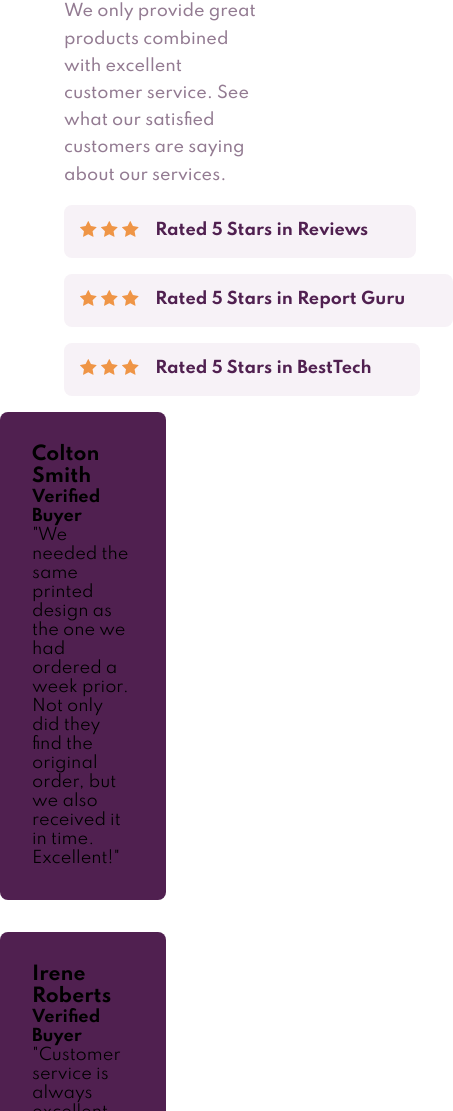
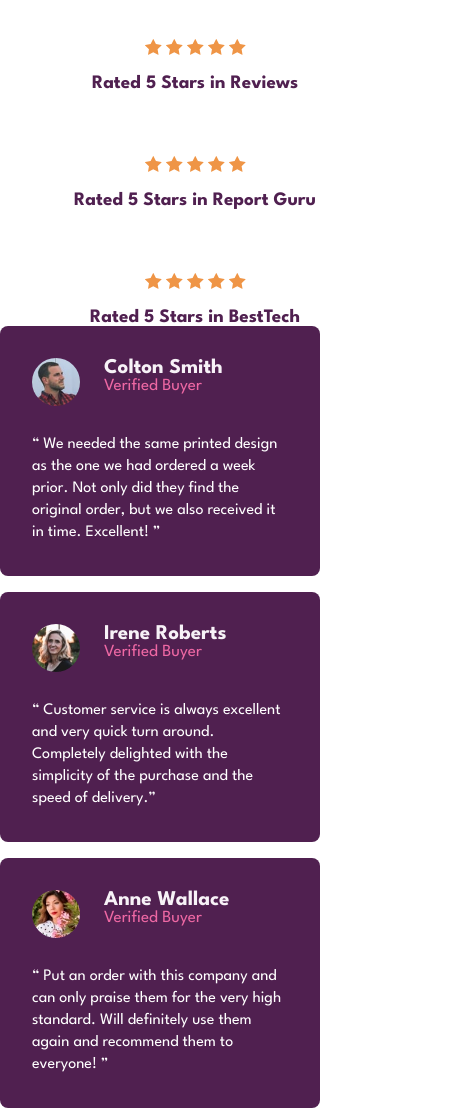
Before and after one commit to TheCoderGuru/social-proof-section, a plain HTML site: page index.html in a window 390 px wide. Shown: the part 312-1423 px from the top of the page, 453 px wide, since content can reach past the window. Drawn offline with Linux system fonts and the light colour scheme.

Commit message:
Currently working on the card section of the mobile version

```diff
--- a/index.html
+++ b/index.html
@@ -4,88 +4,116 @@
     <meta charset="utf-8" />
     <meta content="width=device-width, initial-scale=1.0" name="viewport" />
     <!-- displays site properly based on user's device -->
-  <link href="./images/favicon-32x32.png" rel="icon" sizes="32x32" type="image/png" />
-  <link rel="stylesheet" href="style.css">
-  <link rel="preconnect" href="https://fonts.googleapis.com">
-  <link rel="preconnect" href="https://fonts.gstatic.com" crossorigin>
-  <link href="https://fonts.googleapis.com/css2?family=Spartan:wght@400;500;700&display=swap" rel="stylesheet">
-  <title>
-    Frontend Mentor | Social proof section
-  </title>
+    <link
+      href="./images/favicon-32x32.png"
+      rel="icon"
+      sizes="32x32"
+      type="image/png"
+    />
+    <link rel="stylesheet" href="style.css" />
+    <link rel="preconnect" href="https://fonts.googleapis.com" />
+    <link rel="preconnect" href="https://fonts.gstatic.com" crossorigin />
+    <link
+      href="https://fonts.googleapis.com/css2?family=League+Spartan:wght@400;500;700&display=swap"
+      rel="stylesheet"
+    />
+    <title>Frontend Mentor | Social proof section</title>
     <!-- Feel free to remove these styles or customise in your own stylesheet 👍 -->
   </head>
 
   <body>
-  <main class="flex-container">
-    <h1 class="title">
-      10,000+ of our users love our products.
-    </h1>
-    <p class="description">
+    <main class="container">
+      <h1 class="container__title">10,000+ of our users love our products.</h1>
+      <p class="container__description">
         We only provide great products combined with excellent customer service.
         See what our satisfied customers are saying about our services.
       </p>
       <div class="rating">
         <div class="rating__star_group">
-        <img class="rating__star" src="./images/icon-star.svg">
-        <img class="rating__star" src="./images/icon-star.svg">
-        <img class="rating__star" src="./images/icon-star.svg">
+          <img class="rating__star" src="./images/icon-star.svg" />
+          <img class="rating__star" src="./images/icon-star.svg" />
+          <img class="rating__star" src="./images/icon-star.svg" />
+          <img class="rating__star" src="./images/icon-star.svg" />
+          <img class="rating__star" src="./images/icon-star.svg" />
         </div>
-      <h2 class="rating__description">
-        Rated 5 Stars in Reviews
-      </h2>
+        <h2 class="rating__description">Rated 5 Stars in Reviews</h2>
       </div>
       <div class="rating">
         <div class="rating__star_group">
           <img class="rating__star" src="./images/icon-star.svg" />
           <img class="rating__star" src="./images/icon-star.svg" />
           <img class="rating__star" src="./images/icon-star.svg" />
+          <img class="rating__star" src="./images/icon-star.svg" />
+          <img class="rating__star" src="./images/icon-star.svg" />
         </div>
-      <h2 class="rating__description">
-        Rated 5 Stars in Report Guru
-      </h2>
+        <h2 class="rating__description">Rated 5 Stars in Report Guru</h2>
       </div>
+
       <div class="rating">
         <div class="rating__star_group">
           <img class="rating__star" src="./images/icon-star.svg" />
           <img class="rating__star" src="./images/icon-star.svg" />
           <img class="rating__star" src="./images/icon-star.svg" />
+          <img class="rating__star" src="./images/icon-star.svg" />
+          <img class="rating__star" src="./images/icon-star.svg" />
         </div>
-      <h2 class="rating__description">
-        Rated 5 Stars in BestTech
-      </h2>
-    </div>
-    <div class="card-container">
-      <div class="card">
-        <article class="content">
-          <h3 class="content__title">Colton Smith</h3>
-          <h4 class="content__subtitle">Verified Buyer</h4>
-          <p class="content__description">"We needed the same printed design as the one we had ordered a week prior.
-            Not only did they find the original order, but we also received it in time.
-            Excellent!"
-          </p>
-        </article>
-        <div class="card">
-          <article class="content">
-            <h3 class="content__title">Irene Roberts</h3>
-            <h4 class="content__subtitle">Verified Buyer</h4>
-            <p class="content__description">"Customer service is always excellent and very quick turn around. Completely
-              delighted with the simplicity of the purchase and the speed of delivery."
-            </p>
-          </article>
+        <h2 class="rating__description">Rated 5 Stars in BestTech</h2>
       </div>
 
+      <div class="card__group">
         <div class="card">
-          <article class="content">
-            <h3 class="content__title">Anne Wallace</h3>
-            <h4 class="content__subtitle">Verified Buyer</h4>
-            <p class="content__description">"Put an order with this company and can only praise them for the very high
-              standard. Will definitely use them again and recommend them to everyone!"
+          <div class="card__flex">
+            <div>
+              <img
+                src="./images/image-colton.jpg"
+                alt=""
+                class="card__avatar"
+              />
+            </div>
+            <div>
+              <h1 class="card__title">Colton Smith</h1>
+              <h2 class="card__job_title">Verified Buyer</h2>
+            </div>
+          </div>
+          <p class="card__description">
+            “ We needed the same printed design as the one we had ordered a week
+            prior. Not only did they find the original order, but we also
+            received it in time. Excellent! ”
           </p>
-          </article>
         </div>
+        <div class="card">
+          <div class="card__flex">
+            <div>
+              <img src="./images/image-irene.jpg" alt="" class="card__avatar" />
+            </div>
+            <div>
+              <h1 class="card__title">Irene Roberts</h1>
+              <h2 class="card__job_title">Verified Buyer</h2>
+            </div>
+          </div>
+          <p class="card__description">
+            “ Customer service is always excellent and very quick turn around.
+            Completely delighted with the simplicity of the purchase and the
+            speed of delivery.”
+          </p>
+        </div>
+        <div class="card">
+          <div class="card__flex">
+            <div>
+              <img src="./images/image-anne.jpg" alt="" class="card__avatar" />
+            </div>
+            <div>
+              <h1 class="card__title">Anne Wallace</h1>
+              <h2 class="card__job_title">Verified Buyer</h2>
+            </div>
+          </div>
+          <p class="card__description">
+            “ Put an order with this company and can only praise them for the
+            very high standard. Will definitely use them again and recommend
+            them to everyone! ”
+          </p>
         </div>
       </div>
     </main>
   </body>
-
 </html>
--- a/style.css
+++ b/style.css
@@ -6,7 +6,7 @@
   --dark-grayish-magenta: hsl(303, 10%, 53%);
   --light-grayish-magenta: hsl(300, 24%, 96%);
   --white: hsl(0, 0%, 100%);
-  --font-base: "Spartan", sans-serif;
+  --font-base: "League Spartan", sans-serif;
 }
 
 * {
@@ -17,81 +17,74 @@
   font-family: var(--font-base);
 }
 
-.title{
+.container__title{
   color: var(--very-dark-magenta);
-  font-weight: 700; /* In this instance 1rem = 16px by browser default */
-  font-size: 2.3rem;
-  margin-right: -3rem;
-  width: 40%;
+  font-weight: 700;
+  font-size: 40px;
   line-height: 2.4rem;
-  margin-left: 4rem;
-  margin-top: 4rem;
+  margin-block-start: 2em;
+  text-align: center;
+  padding-inline: 1em;
 }
 
-.description{
-  color: var(--dark-grayish-magenta);
-  font-weight: 500;
-  text-align: left;
-  line-height: 1.7rem;
-  margin-right: 1rem;
-  margin-left: 4rem;
-  margin-top: 1rem;
-  width: 51%;
-
+.container__description{
+  margin-block-start: 2em;
+  text-align: center;
+  padding-inline: 3em;
 }
 
 .rating{
-  /* margin: 0 auto; */
   display: flex;
-  background-color: var(--light-grayish-magenta);
-  margin-bottom: 1rem;
-  padding: 1rem;
-  border-radius: .5rem;
-  width: max-content;
-  margin-left: 4rem;
-  margin-top: 1rem;
-}
-
-.rating__star{
-  justify-content: center;
-  align-items: center;
-  display: inline-block;
-  margin: 0 auto;
-}
-
-.rating__star_group{
-  margin-right: 1rem;
-
+  text-align: center;
+  margin-block-start: 4em;
+  flex-direction: column;
+  gap: 1em;
 }
 
 .rating__description{
+  font-size: 19px;
   color: var(--very-dark-magenta);
-  font-size: 1rem;
-  text-align: center;
-  margin-right: 2rem;
 }
 
-.card-container{
+.card__group{
   display: grid;
-  grid-template-columns: repeat(3, 1fr);
+  grid-template-columns: 1fr;
+  gap: 1em;
 }
 
+.card{
+  background-color: var(--very-dark-magenta);
+  padding: 2em;
+  border-radius: 8px;
 
-.content{
-  background-color: var(--very-dark-magenta);
-  margin-bottom: 2rem;
-  padding: 2rem;
-  border-radius: .5rem;
+  width: fit-content;
 }
 
-.content__title{
-
+.card__flex{
+  display: flex;
+  gap: 1.5em;
 }
 
-.content__subtitle{
-
+.card__avatar{
+  height: 3em;
+  border-radius: 50%;
 }
 
-.content__description{
+.card__title{
+  font-size: 21px;
+  color: var(--light-grayish-magenta);
+  font-weight: 700;
+}
 
+.card__job_title{
+  font-size: 17px;
+  font-weight: 400;
+  color: var(--soft-pink);
 }
+
+.card__description{
+  margin-block-start: 1.5em;
+  color: var(--white);
+  line-height: 22px;
+  width: 16em;
+}
```
Lines whose indentation alone changed are shown as unchanged.
